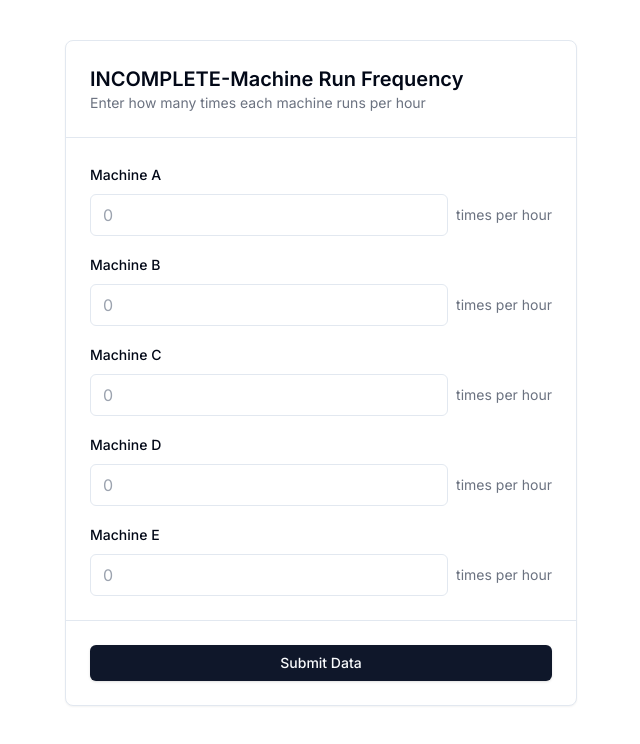
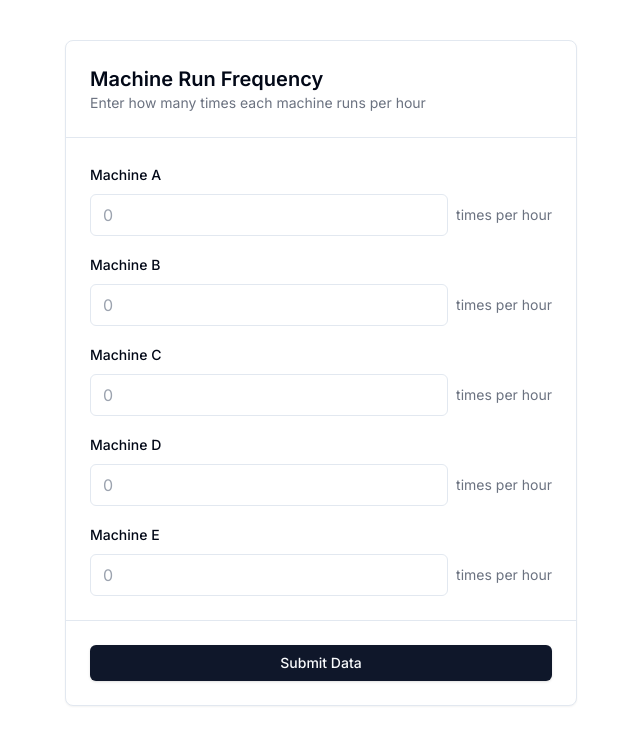
Before and after one commit to YashMuthanna/fitness, a Next.js app: page /factory in a window 1280 px wide. Shown: the top 744 px of the page, without its empty margins (319-959 px from the left). Built offline with nearby package versions, Linux system fonts and the light colour scheme.

Commit message:
fix: Removed unecessary INCOMPLETE title

```diff
--- a/app/factory/page.tsx
+++ b/app/factory/page.tsx
@@ -76,9 +76,7 @@ export default function FactoryPage() {
     <div className="container mx-auto py-10 px-4">
       <div className="max-w-lg mx-auto bg-white rounded-lg border shadow-sm">
         <div className="p-6 border-b">
-          <h2 className="text-xl font-semibold">
-            INCOMPLETE-Machine Run Frequency
-          </h2>
+          <h2 className="text-xl font-semibold">Machine Run Frequency</h2>
           <p className="text-sm text-gray-500">
             Enter how many times each machine runs per hour
           </p>
```
